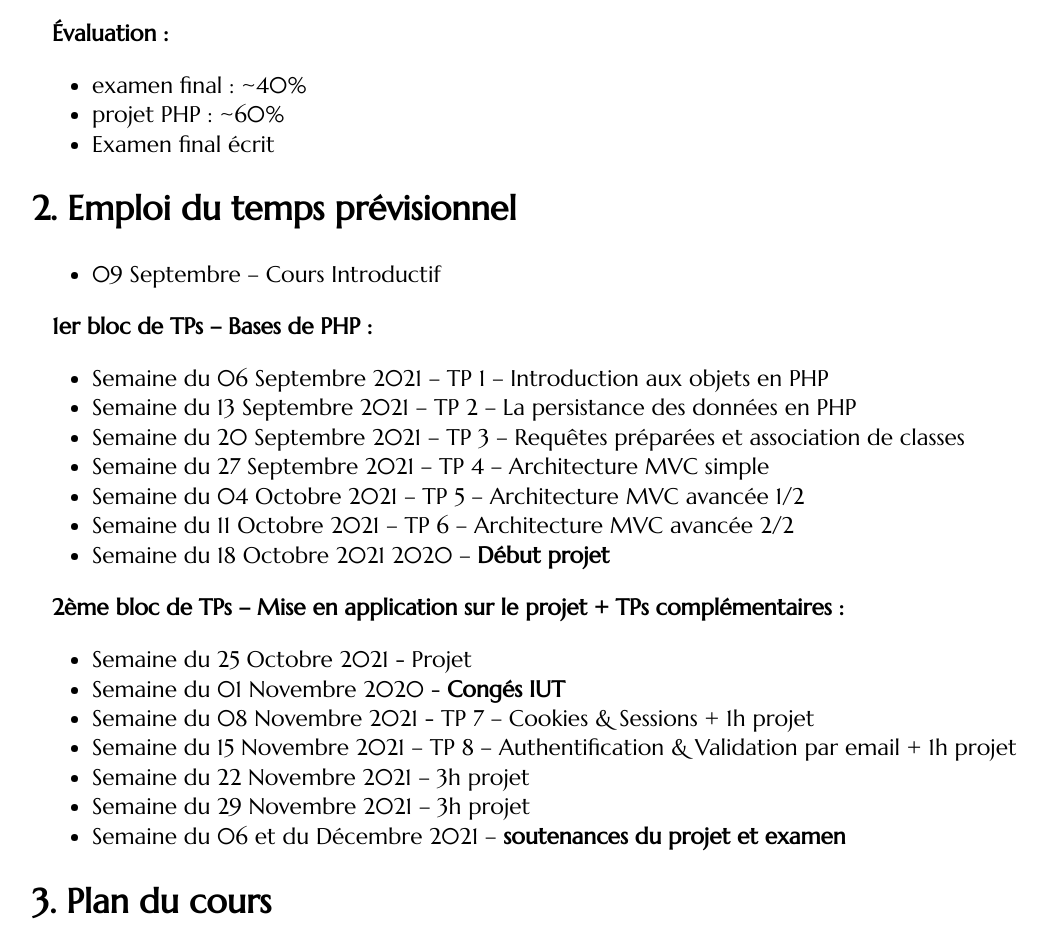
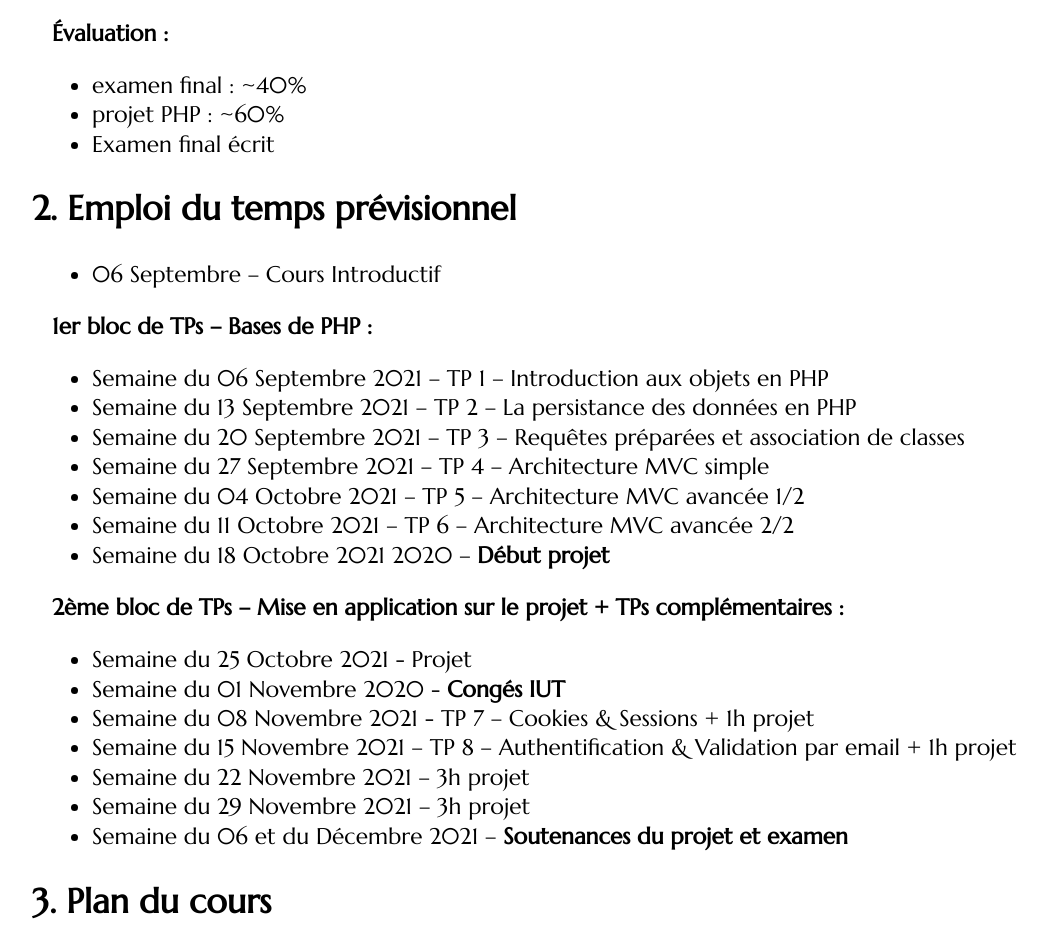
Before and after one commit to romainlebreton/R3.01-DeveloppementWeb, a Jekyll site: the page built from classes/class1.md, in a window 1280 px wide and 1400 px high, scrolled down 537 px. Shown: the top 952 px of the window, without its empty margins (54-1101 px from the left). Built offline with Jekyll 4.4.1, drawn with Linux system fonts in a browser that asks for light colours; some web fonts are replaced.

Commit message:
date amphi

```diff
--- a/classes/class1.md
+++ b/classes/class1.md
@@ -34,7 +34,7 @@ Voir quand intégrer la séance Git
 
 ## Emploi du temps prévisionnel
 
-* 09 Septembre -- Cours Introductif
+* 06 Septembre -- Cours Introductif
 
 **1er bloc de TPs -- Bases de PHP :**
 
@@ -54,7 +54,7 @@ Voir quand intégrer la séance Git
 * Semaine du 15 Novembre 2021 – TP 8 – Authentification & Validation par email + 1h projet
 * Semaine du 22 Novembre 2021 -- 3h projet
 * Semaine du 29 Novembre 2021 -- 3h projet
-* Semaine du 06 et du Décembre 2021 -- **soutenances du projet et examen**
+* Semaine du 06 et du Décembre 2021 -- **Soutenances du projet et examen**
 
 
 <!-- Peut-être cours un peu plus long que 1h -->
```
